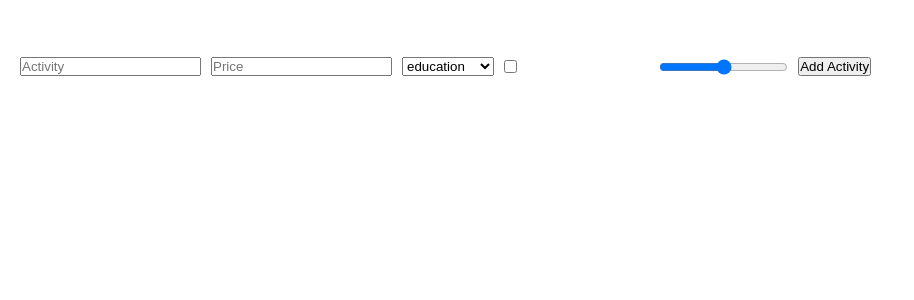
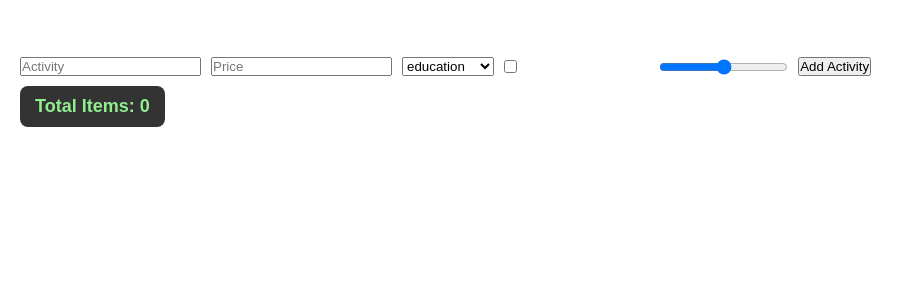
Before and after one commit to Neeoooq/todo-app, a Next.js app: page / in a window 1280 px wide. Shown: the top 300 px of the page, without its empty margins (0-914 px from the left). Built offline with nearby package versions, Linux system fonts and the light colour scheme.

Commit message:
feature/summarizing-the-list/display total number of items

```diff
--- a/app/page.js
+++ b/app/page.js
@@ -44,6 +44,22 @@ export default function Home() {
         <input type="range" min="0" max="1" step="0.01" value={accessibility} onChange={(e) => setAccessibility(parseFloat(e.target.value))} />
         <button type="submit">Add Activity</button>
       </form>
+
+      <div style={{
+        backgroundColor: '#333',
+        padding: '10px 15px',
+        borderRadius: '8px',
+        marginTop: '10px',
+        marginBottom: '10px',
+        fontSize: '18px',
+        fontWeight: 'bold',
+        color: 'lightgreen',
+        display: 'inline-block'
+      }}>
+        Total Items: {activities.length}
+      </div>
+
+
       <ul style={{ listStyleType: 'none', padding: 0 }}>
         {activities.map((item, index) => (
           <li
```
